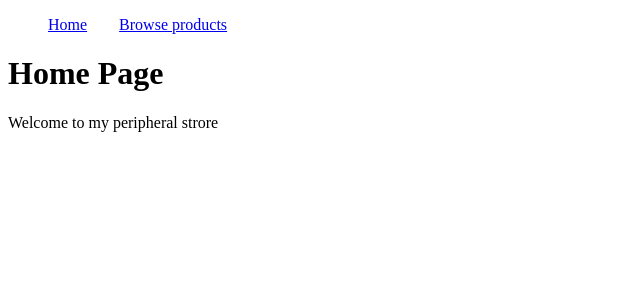
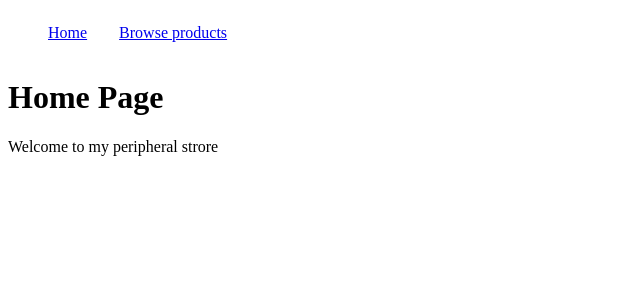
Before and after one commit to MauritzLM/react-shopping-cart, a React (Create React App) app: page / in a window 1280 px wide. Shown: the top 300 px of the page, without its empty margins (0-640 px from the left). Built offline with nearby package versions, Linux system fonts and the light colour scheme.

Commit message:
changed layout of header to flex

```diff
--- a/src/App.css
+++ b/src/App.css
@@ -12,8 +12,17 @@ body {
   font-size: 1.6rem;
 }
 
+nav {
+  display: flex;
+  justify-content: space-between;
+}
+
 nav ul {
   display: flex;
   gap: 2em;
   list-style: none;
 }
+
+/* .shopping-cart {
+  float: right;
+} */
```
